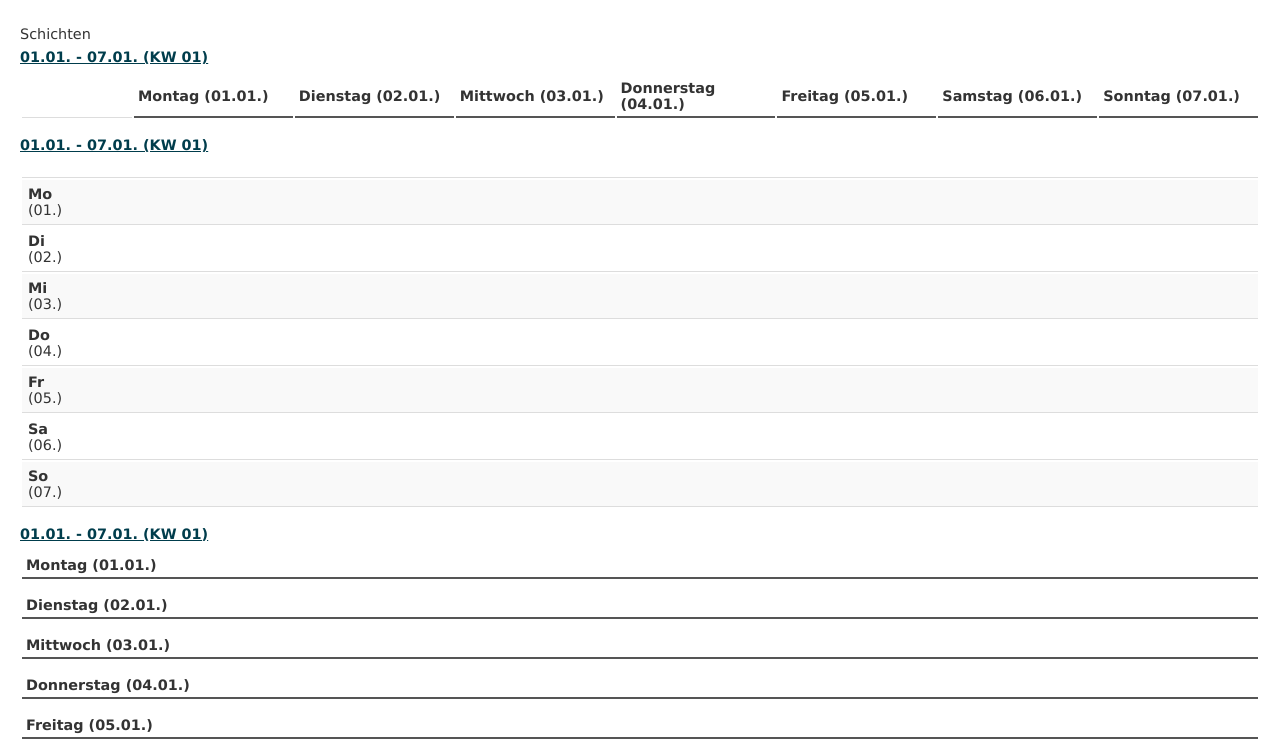
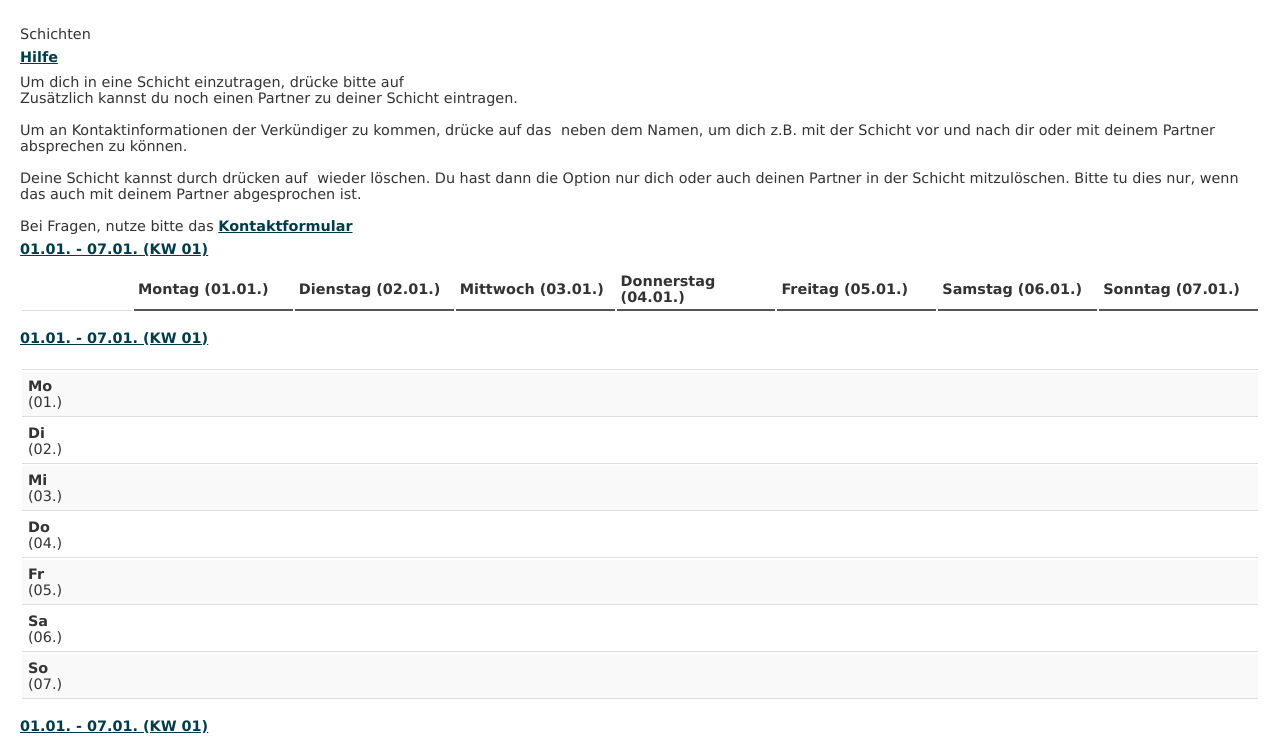
Before and after one commit to trolleysolingen/Trolleyplanung, a CakePHP app: the page made by app/View/Reservations/index.ctp in a window 1280 px wide. Shown: the part 47-790 px from the top of the page. Run offline with PHP 8.4 and a stand-in for CakePHP, Linux system fonts and the light colour scheme; the template is opened without the code that fills it, so the values that code supplies are empty; some libraries are stand-ins or nearby versions.

Commit message:
Last fixes
Favicon
Titles
Timeslot delete
Landing Page

```diff
--- a/app/View/Elements/navigation.ctp
+++ b/app/View/Elements/navigation.ctp
@@ -94,7 +94,7 @@
 						<?php echo $this->Html->link('Impressum', array('controller' => 'contact', 'action' => 'index')); ?>
 					</li>
 				</ul>
-				<div class="hidden-xs">
+				<div class="hidden-xs hidden-sm">
 					<?php
 					echo $this->Form->create('Start', array('class' => 'navbar-form navbar-right', 'style' => 'margin-right: 20px;',
 						'url' => array('controller' => 'start')
--- a/app/View/Layouts/bootstrap.ctp
+++ b/app/View/Layouts/bootstrap.ctp
@@ -28,6 +28,8 @@
       <script src="https://oss.maxcdn.com/html5shiv/3.7.2/html5shiv.min.js"></script>
       <script src="https://oss.maxcdn.com/respond/1.4.2/respond.min.js"></script>
     <![endif]-->
+
+	<link href="//fonts.googleapis.com/css?family=Stalemate:400" rel="stylesheet" type="text/css">
 
     <style type="text/css">
     	body{ padding-top: 70px; }
--- a/app/View/Reservations/index.ctp
+++ b/app/View/Reservations/index.ctp
@@ -9,6 +9,29 @@
 </script>
 
 <legend>Schichten</legend>
+
+<div class="panel panel-primary">
+	<div class="panel-heading">
+		<h4 class="panel-title">
+			<a data-toggle="collapse" href="#collapse_help">
+			<span style="font-size: 1.5em; margin-top: -5px;" class="glyphicon glyphicon-expand"></span>
+			Hilfe
+			</a>
+		</h4>
+	</div>
+	<div id="collapse_help" class="panel-collapse collapse">
+		<div class="panel-body">
+			Um dich in eine Schicht einzutragen, drücke bitte auf <a href="javascript:void(0)"><span style="margin-left: 10px;" class="glyphicon glyphicon-user_add"></span></a></br>
+			Zusätzlich kannst du noch einen Partner zu deiner Schicht eintragen.</br>
+			<br/>
+			Um an Kontaktinformationen der Verkündiger zu kommen, drücke auf das <a href="javascript:void(0)"><span style="margin-left: 5px;" class="glyphicon glyphicon-iphone"></span></a> neben dem Namen, um dich z.B. mit der Schicht vor und nach dir oder mit deinem Partner absprechen zu können.</br>
+			<br/>
+			Deine Schicht kannst durch drücken auf <a href="javascript:void(0)"><span style="margin-left: 5px;" class="glyphicon glyphicon-remove"></span></a> wieder löschen. Du hast dann die Option nur dich oder auch deinen Partner in der Schicht mitzulöschen. Bitte tu dies nur, wenn das auch mit deinem Partner abgesprochen ist.<br/>
+			<br/>
+			Bei Fragen, nutze bitte das <?php echo $this->Html->link('Kontaktformular', array('controller' => 'contact', 'action' => 'index')); ?>
+		</div>
+	</div>
+</div>
 
 <?php
 	echo $this->element('week_iteration', array(
--- a/app/webroot/css/custom.css
+++ b/app/webroot/css/custom.css
@@ -34,3 +34,7 @@
 .disabled {
 	display: none;
 }
+
+.check {
+	color: #5cb85c;
+}
```
Also changed, not shown: app/View/Start/index.ctp (+74 -1 lines), app/webroot/img/lap.JPG (added), app/webroot/img/phone.JPG (added), app/webroot/img/tab.JPG (added), app/webroot/js/trolleyplanung.js (line endings or trailing spaces), 1 other file.
